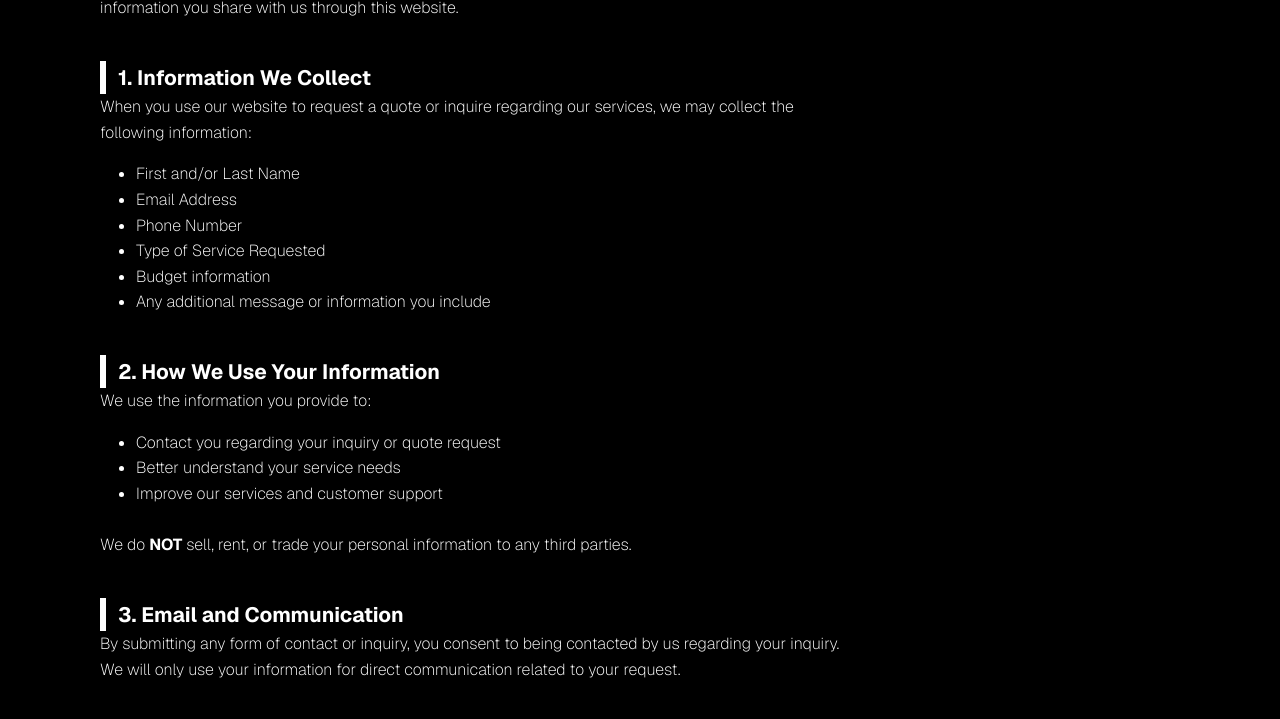
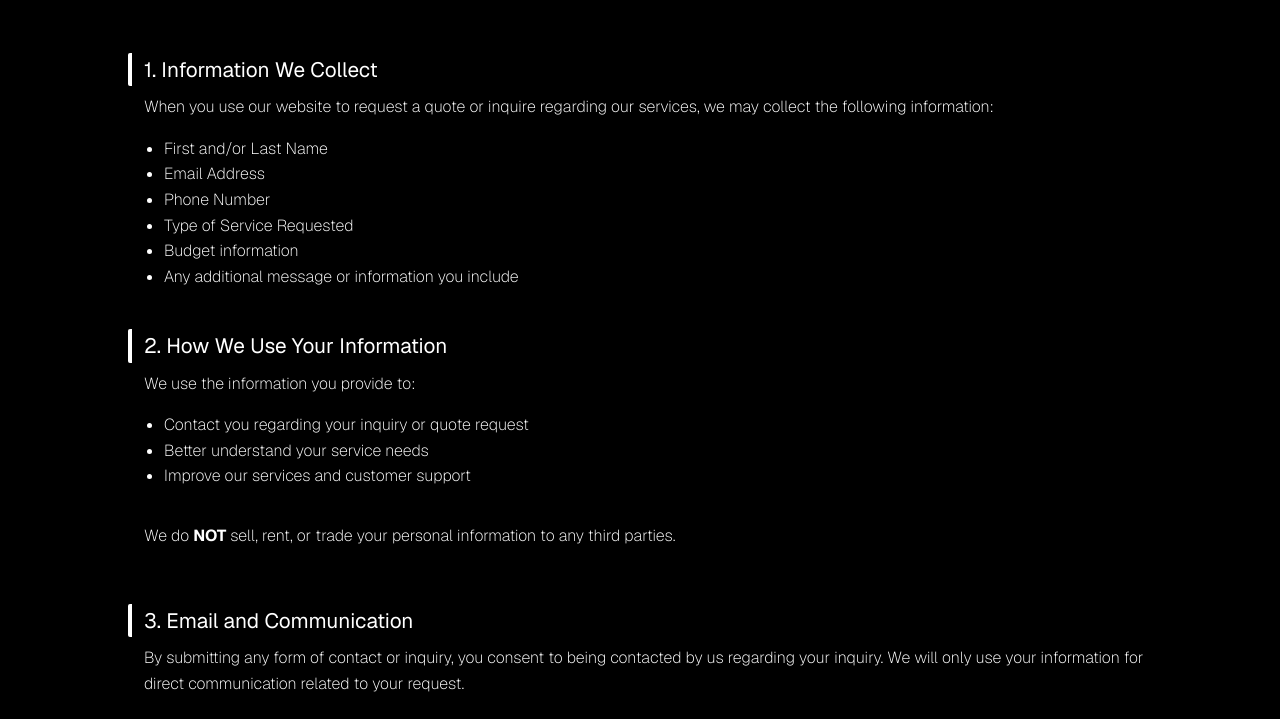
Before and after one commit to theoctane-studio/website, a website built with Vite: page legal/privacy.html in a window 1280 px wide. Shown: the part 283-1002 px from the top of the page. Built offline with nearby package versions, Linux system fonts and the light colour scheme.

Commit message:
tweak privacy.html

```diff
--- a/legal/privacy.html
+++ b/legal/privacy.html
@@ -27,17 +27,24 @@
         }
 
         .pcontainer {
-            max-width: 800px;
-            margin: 40px 80px;
-            padding: 80px 20px 20px;
+            width: 1024px;
+            /*margin: 40px 80px;*/
+            margin: auto;
+            padding: 80px 0 80px 0;
             font-weight: 200;
+
+            display: flex;
+            justify-content: center;
+            flex-direction: column;
         }
 
         h1, h2 {
             color: white;
-            border-left: 6px solid white;
+            border-left: 4px solid white;
+            border-radius: 2px;
             padding-left: 12px;
             margin-top: 40px;
+            font-weight: 400;
         }
 
         h1 {
@@ -50,6 +57,9 @@
 
         p {
             margin-bottom: 16px;
+            margin-left: 16px;
+            margin-top: 8px;
+            /*text-indent: 16px;*/
         }
 
         ul {
@@ -58,7 +68,7 @@
 
         .highlight {
             color: white;
-            font-weight: bold;
+            font-weight: 400;
         }
 
         @media (max-width: 600px) {
```
Also changed, not shown: 1 other file.
